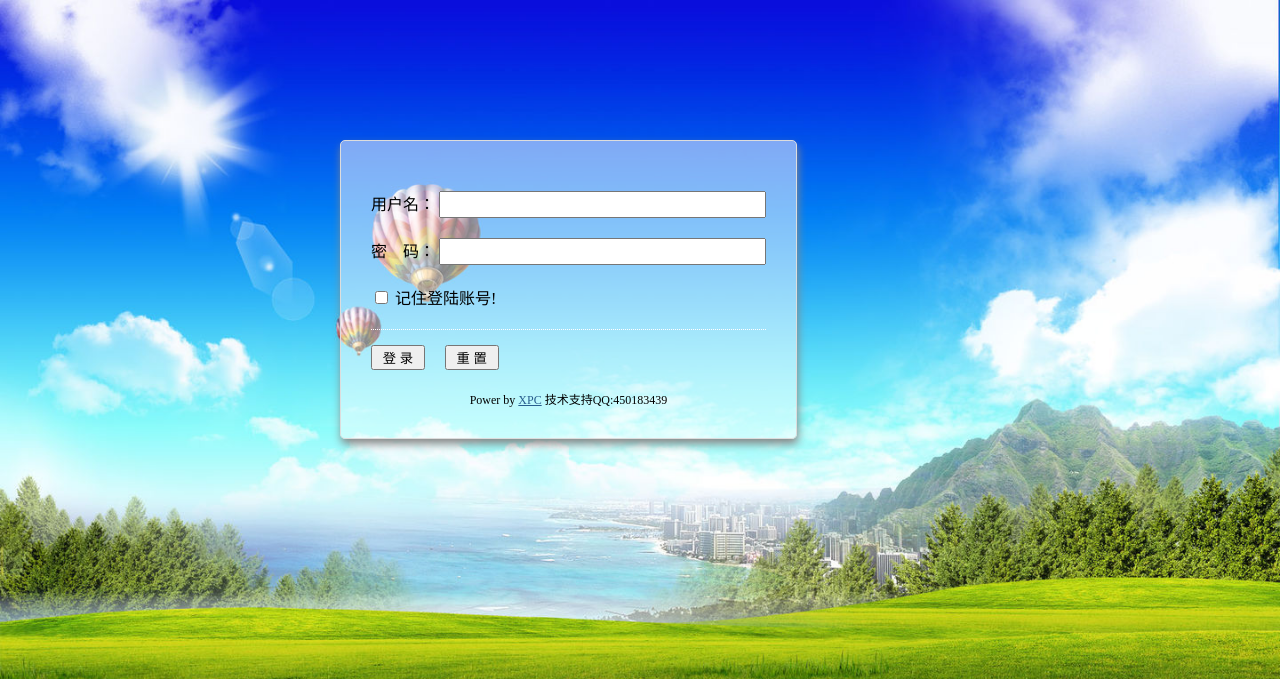
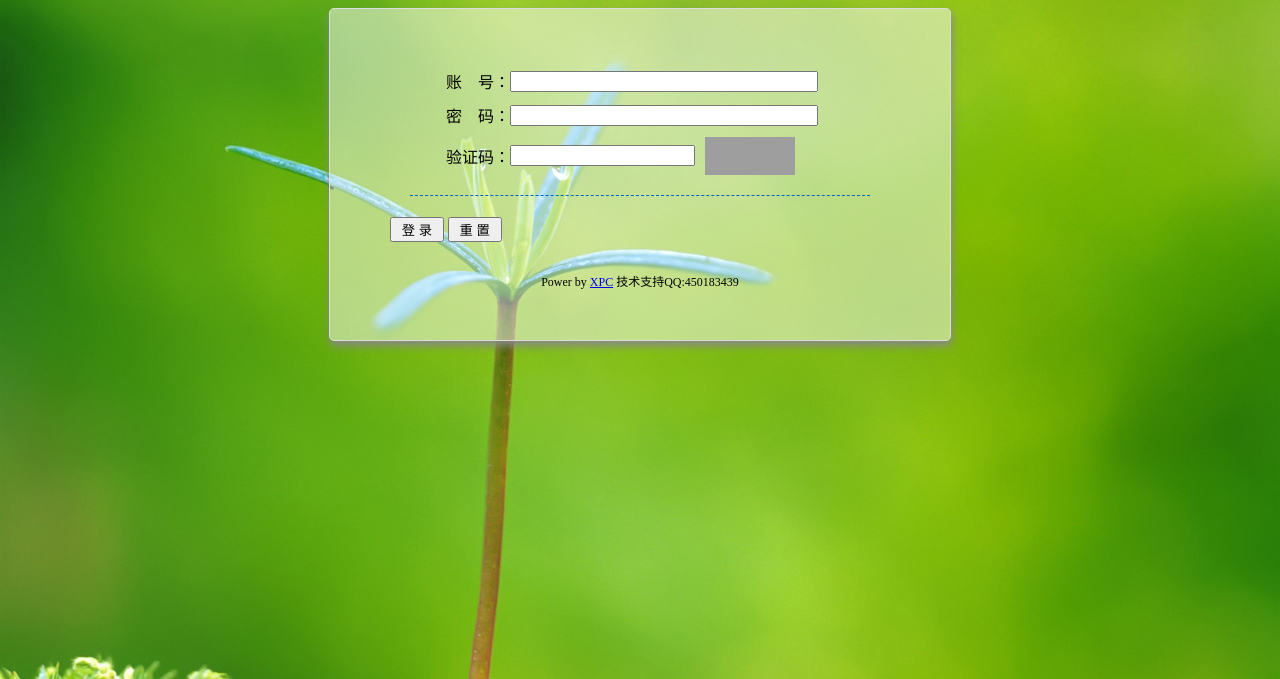
Before and after one commit to DaddyX/PHP_XPC_CMS, a PHP site: page /DbName/Application/Home/View/Public/login.html in a window 1280 px wide. Shown: the top 679 px of the page. Run offline with PHP 8.4, Linux system fonts and the light colour scheme; grey boxes are pictures that could not be loaded.

Commit message:
update login.html

```diff
--- a/Application/Home/Controller/PublicController.class.php
+++ b/Application/Home/Controller/PublicController.class.php
@@ -37,7 +37,6 @@ class PublicController extends WebController {
 		ob_clean();
 		$config['fontSize'] = 20; // 验证码字体大小
 		$config['length'] = 4; // 验证码位数
-		$config['imageH'] = 35;
 		$config['useNoise'] = false; // 关闭验证码杂点
 
 		$verify = new \Think\Verify($config);
--- a/Application/Home/View/Public/login.html
+++ b/Application/Home/View/Public/login.html
@@ -8,24 +8,19 @@
 
 		<style type="text/css">
 			body {
-				background: url(__PUBLIC__/Web/images/loginbg_01.jpg) no-repeat center center fixed;
+				background: url(__PUBLIC__/Web/images/loginbg_02.jpg) no-repeat center center fixed;
 				-webkit-background-size: cover;
 				-moz-background-size: cover;
 				-o-background-size: cover;
 				background-size: cover;
 			}
 
-			a:link {
-				color: #285e8e;
-			}
-
-			.main_box {
-				position: absolute;
-				top: 50%;
-				left: 50%;
-				margin-top: -260px;
-				margin-left: -300px;
-				padding: 30px;
+			#main_box {
+				position: relative;
+				top: 25%;
+				width: 500px;
+				margin: 0 auto;
+				padding: 50px 60px;
 				background: #FAFAFA;
 				background: rgba(255, 255, 255, 0.5);
 				border: 1px #DDD solid;
@@ -35,55 +30,42 @@
 				box-shadow: 1px 5px 8px #888888;
 			}
 
-			.login_form {
-				padding-top: 20px;
-				font-size: 16px;
+			.form-group {
+				width: 100%;
+				height: auto;
+				margin: 10px 0;
 			}
 
-			.login_box .form-control {
+			.form-group label{
+				font-family: "microsoft sans serif";
+				font-size: 16px;
 				display: inline-block;
-				*display: inline;
-				zoom: 1;
-				width: auto;
-				font-size: 18px;
 			}
 
-			.login_box .form-control.x319 {
-				width: 319px;
+			.form-group .form-control{
+				width: 300px;
+				vertical-align: middle;
 			}
 
-			.login_box .form-control.x164 {
-				width: 164px;
-			}
-
-			.login_box .form-group {
-				margin-bottom: 20px;
-			}
-
-			.login_box .form-group label.t {
+			.form-group label.t {
 				width: 120px;
 				text-align: right;
 				cursor: pointer;
+				vertical-align: middle;
 			}
 
-			.login_box .form-group.space {
-				padding-top: 15px;
-				border-top: 1px #FFF dotted;
-			}
-
-			.login_box .form-group img {
-				margin-top: 1px;
-				height: 32px;
-				vertical-align: top;
-			}
-
-			.login_box .m {
-				cursor: pointer;
+			.form-group .verify-img{
+				width: 90px;
+				vertical-align: middle;
+				margin-left: 10px;
+				height: 38px;
 			}
 
 			.bottom {
 				text-align: center;
 				font-size: 12px;
+				clear: both;
+				padding-top: 20px;
 			}
 		</style>
 		<script type="text/javascript">
@@ -95,27 +77,24 @@
 	</head>
 
 	<body>
-		<div class="main_box">
-			<div class="login_box">
-				<div class="login_form">
+
+		<div id="main_box">
 			<form action="{:U('Public/login')}" method="post">
 				<div class="form-group">
-							<label for="username" class="t">用户名：</label> <input id="username" name="username" type="text" class="form-control x319 in" autocomplete="off">
+					<label for="username" class="t">账　号：　</label><input id="username" name="username" type="text" class="form-control" autocomplete="off">
 				</div>
 				<div class="form-group">
-							<label for="password" class="t">密　码：</label> <input id="password" name="password" type="password" class="form-control x319 in">
+					<label for="password" class="t">密　码：　</label><input id="password" name="password" type="password" class="form-control">
 				</div>
 				<div class="form-group">
-							<label class="t"></label>
-							<label for="remember" class="m"><input id="remember" type="checkbox" value="true">&nbsp;记住登陆账号!</label>
+					<label for="verify" class="t">验证码：　</label><input id="verify" type="text"><img class="verify-img" src="{:U('Public/verify')}" />
 				</div>
-						<div class="form-group space">
-							<input type="submit" value="&nbsp;登&nbsp;录&nbsp;" class="btn btn-primary btn-lg">&nbsp;&nbsp;&nbsp;&nbsp;
-							<input type="reset" value="&nbsp;重&nbsp;置&nbsp;" class="btn btn-default btn-lg">
+				<hr style="height:1px;border:none;border-top:1px dashed #0066CC;margin: 20px;"/>
+				<div class="form-group">
+					<input type="submit" value="&nbsp;登&nbsp;录&nbsp;" class="left">
+					<input type="reset" value="&nbsp;重&nbsp;置&nbsp;" class="right">
 				</div>
 			</form>
-				</div>
-			</div>
 			<div class="bottom">Power by
 				<a href="javascript:;" target="_blank">XPC</a> 技术支持QQ:450183439
 			</div>
--- a/Public/Web/css/base.css
+++ b/Public/Web/css/base.css
@@ -3,8 +3,12 @@ html {
 	background: #ffffff;
 	-webkit-text-size-adjust: 100%;
 	-ms-text-size-adjust: 100%;
+	height: 100%;
 }
 
+body{
+	height: 100%;
+}
 
 /* 内外边距通常让各个浏览器样式的表现位置不同 */
 
```
Also changed, not shown: Application/Home/View/Index/index.html (+34 -15 lines), Public/Web/css/commom.css (+15 -3 lines), Public/Web/js/base.js (+0 -9 lines). Lines whose indentation alone changed are shown as unchanged.
